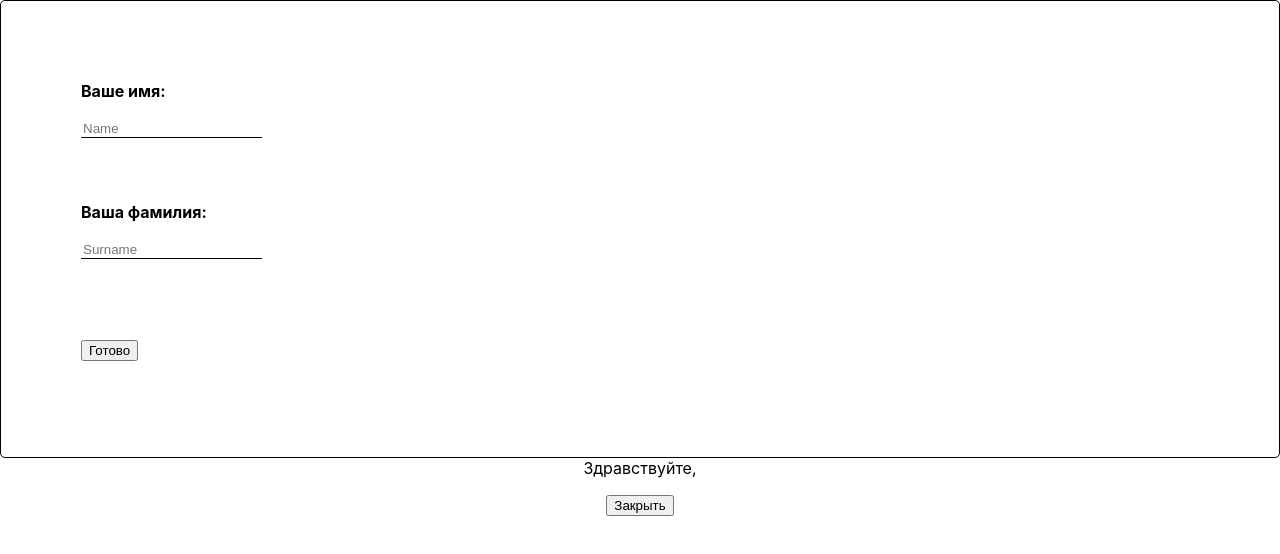
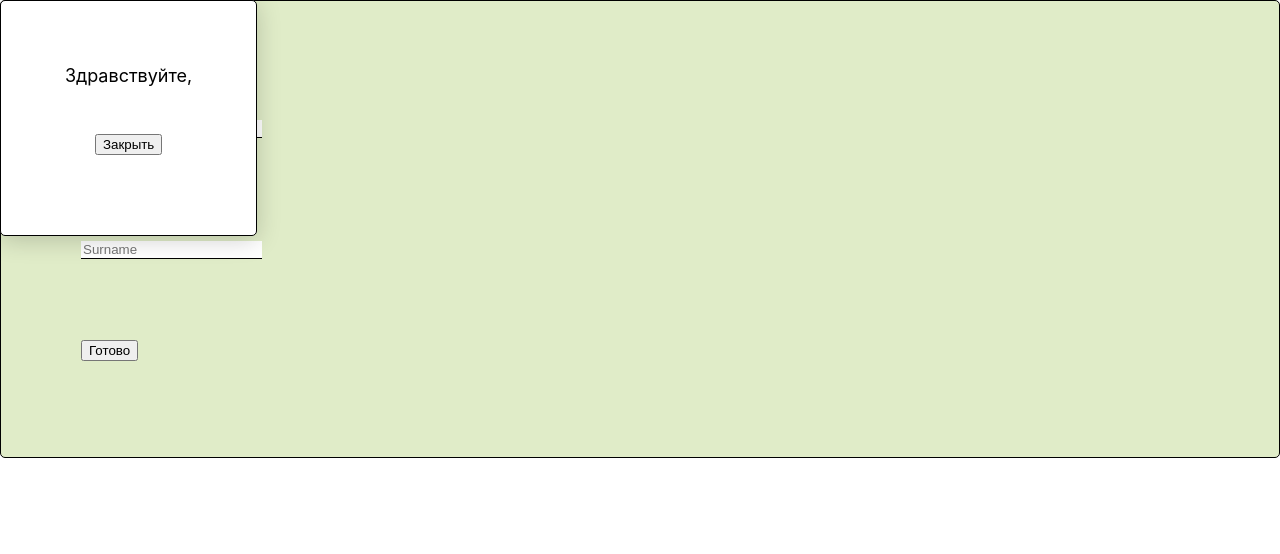
Before and after one commit to Piotr-reader/task-react, a React (Create React App) app in the folder task-react/: page / in a window 1280 px wide. Shown: the top 554 px of the page. Built offline with nearby package versions, Linux system fonts and the light colour scheme.

Commit message:
feat: create style popup

```diff
--- a/task-react/src/components/Form.module.css
+++ b/task-react/src/components/Form.module.css
@@ -2,7 +2,7 @@
     display: flex;
     flex-direction: column;
     text-align: left;
-    background: white;
+    background: rgb(224, 236, 200);
     border: 1px solid black;
     border-radius: 5px;
     padding: 5rem;
--- a/task-react/src/components/PopUp.module.css
+++ b/task-react/src/components/PopUp.module.css
@@ -0,0 +1,20 @@
+.popup {
+    /* display: none; */
+    position: fixed;
+    max-width: 100%;
+    background: white;
+    box-shadow: 0px 4px 24px rgba(0, 0, 0, 0.19);
+    color: black;
+    top: 0;
+    margin: 0 auto;
+    padding: 4rem;
+    text-align: center;
+    border: 1px solid black;
+    border-radius: 5px;
+  }
+  .text {
+  font-size: 18px;
+  }
+  .close {
+    margin-top: 2rem;
+  }
```
